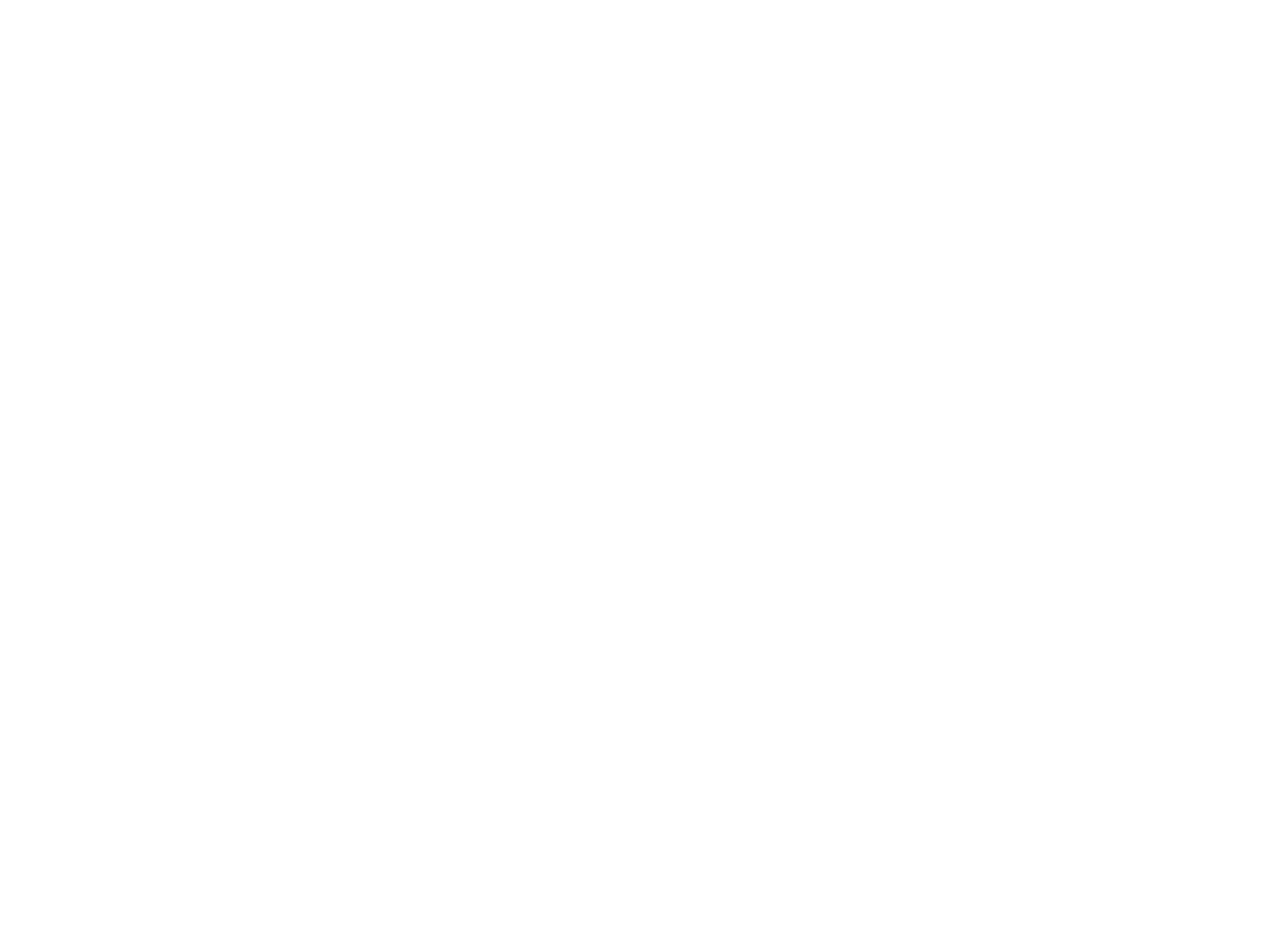
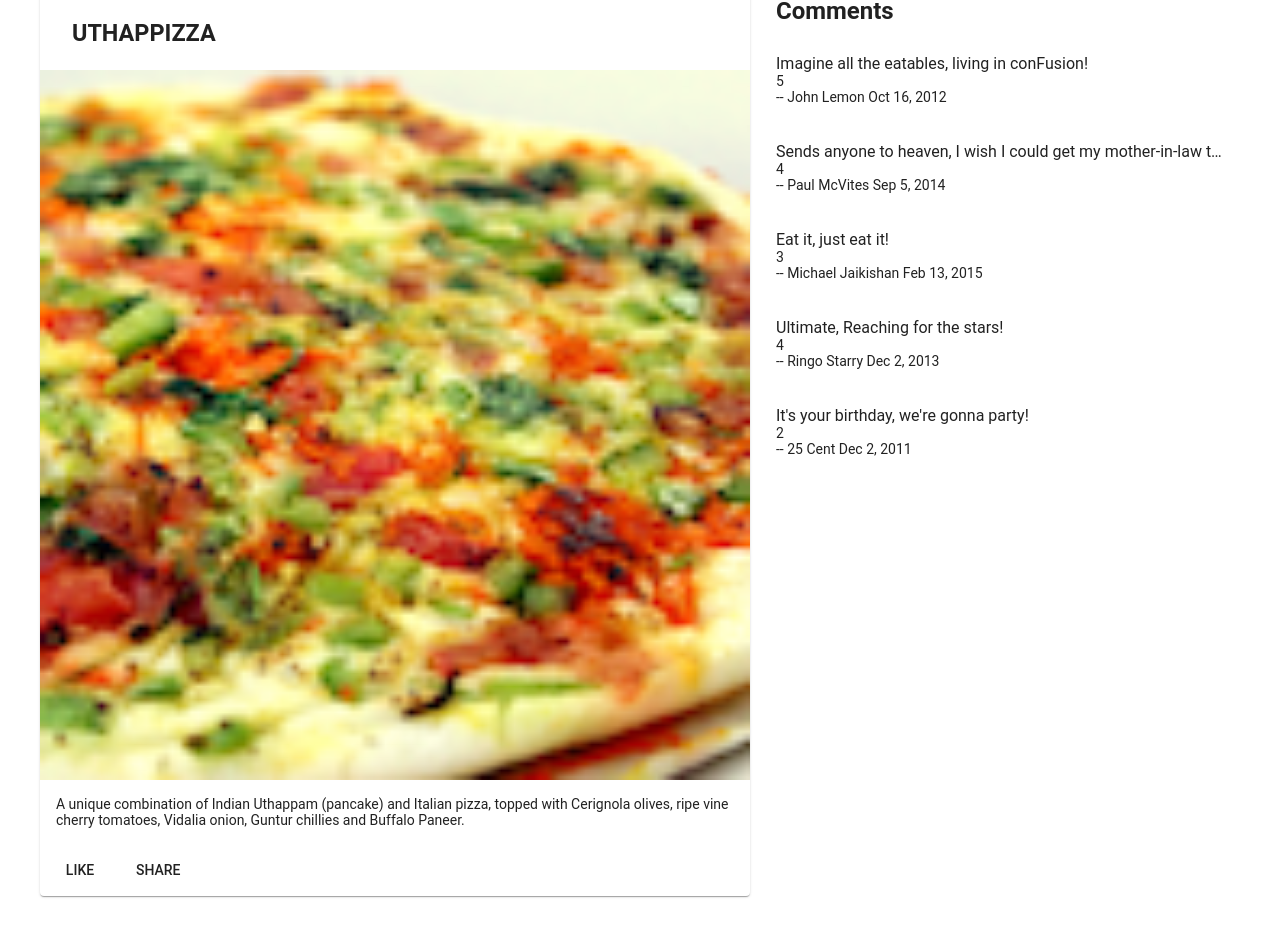
Before and after one commit to kainthsourav/Angular, an Angular app: page / in a window 1280 px wide. Shown: the part 715-1651 px from the top of the page. Before the commit the page ends 800 px from the top, so only its background shows below. Built offline with nearby package versions, Linux system fonts and the light colour scheme.

Commit message:
First Assignment

```diff
--- /dev/null
+++ b/src/app/dishdetail/dishdetail.component.html
@@ -0,0 +1,39 @@
+<div class="container"
+    fxLayout="row"
+    fxLayout.sm="column"
+    fxLayout.xs="column"
+    fxLayout.gt-md="space-around center"
+    fxLayoutGap="10px"
+    fxLayoutGap.xs="0">
+
+    <div fxFlex *ngIf="dish">
+      <mat-card>
+          <mat-card-header>
+              <mat-card-title>
+               <h3>{{dish.name | uppercase}}</h3>
+              </mat-card-title>
+          </mat-card-header>
+          <img mat-card-image src={{dish.image}} alt={{dish.name}}>
+          <mat-card-content>
+              <p>{{dish.description}}</p>
+          </mat-card-content>
+          <mat-card-actions>
+              <button mat-button>LIKE</button>
+              <button mat-button>SHARE</button>
+          </mat-card-actions>
+      </mat-card>
+    </div>
+
+    <div fxFlex="40" *ngIf="dish">
+        <mat-list>
+            <mat-list-item>
+                <h2>Comments</h2>
+            </mat-list-item>
+            <mat-list-item *ngFor="let comment of dish.comments">
+                <p mat-line><span>{{comment.comment}}</span></p>
+                <p mat-line><span>{{comment.rating}}</span></p>
+                <p mat-line><span> -- {{comment.author}} {{comment.date | date}}</span></p>
+            </mat-list-item>
+        </mat-list>
+    </div>
+</div>
--- /dev/null
+++ b/src/app/dishdetail/dishdetail.component.ts
@@ -0,0 +1,59 @@
+import { Component, OnInit } from '@angular/core';
+
+const DISH = {
+  name: 'Uthappizza',
+  image: '/assets/images/uthappizza.png',
+  category: 'mains',
+  label: 'Hot',
+  price: '4.99',
+  description: 'A unique combination of Indian Uthappam (pancake) and Italian pizza, topped with Cerignola olives, ripe vine cherry tomatoes, Vidalia onion, Guntur chillies and Buffalo Paneer.',
+  comments: [
+    {
+      rating: 5,
+      comment: "Imagine all the eatables, living in conFusion!",
+      author: "John Lemon",
+      date: "2012-10-16T17:57:28.556094Z"
+    },
+    {
+      rating: 4,
+      comment: "Sends anyone to heaven, I wish I could get my mother-in-law to eat it!",
+      author: "Paul McVites",
+      date: "2014-09-05T17:57:28.556094Z"
+    },
+    {
+      rating: 3,
+      comment: "Eat it, just eat it!",
+      author: "Michael Jaikishan",
+      date: "2015-02-13T17:57:28.556094Z"
+    },
+    {
+      rating: 4,
+      comment: "Ultimate, Reaching for the stars!",
+      author: "Ringo Starry",
+      date: "2013-12-02T17:57:28.556094Z"
+    },
+    {
+      rating: 2,
+      comment: "It's your birthday, we're gonna party!",
+      author: "25 Cent",
+      date: "2011-12-02T17:57:28.556094Z"
+    }
+  ]
+};
+
+@Component({
+  selector: 'app-dishdetail',
+  templateUrl: './dishdetail.component.html',
+  styleUrls: ['./dishdetail.component.scss']
+})
+export class DishdetailComponent implements OnInit {
+
+  dish=DISH;
+
+
+  constructor() { }
+
+  ngOnInit(): void {
+  }
+
+}
--- a/src/app/menu/menu.component.html
+++ b/src/app/menu/menu.component.html
@@ -19,6 +19,5 @@
       </mat-grid-tile>
     </mat-grid-list>
  </div>
-
-
+<app-dishdetail></app-dishdetail>
 </div>
--- a/src/app/menu/menu.component.ts
+++ b/src/app/menu/menu.component.ts
@@ -1,13 +1,7 @@
 import { Component, OnInit } from '@angular/core';
 import {Dish} from '../shared/dish';
-@Component({
-  selector: 'app-menu',
-  templateUrl: './menu.component.html',
-  styleUrls: ['./menu.component.scss']
-})
-export class MenuComponent implements OnInit {
 
-  dishes: Dish[] = [
+const DISHES: Dish[]=[
   {
     id: '0',
     name: 'Uthappizza',
@@ -51,6 +45,17 @@
   }
 ];
 
+@Component({
+  selector: 'app-menu',
+  templateUrl: './menu.component.html',
+  styleUrls: ['./menu.component.scss']
+})
+export class MenuComponent implements OnInit {
+
+  dishes= DISHES;
+
+  selectedDish=DISHES[0];
+
 
   constructor() { }
 
```
Also changed, not shown: src/app/app.module.ts (+8 -2 lines), src/app/dishdetail/dishdetail.component.scss (added), 1 other file (tests, documents, lock files or other folders). Lines whose indentation alone changed are shown as unchanged.
